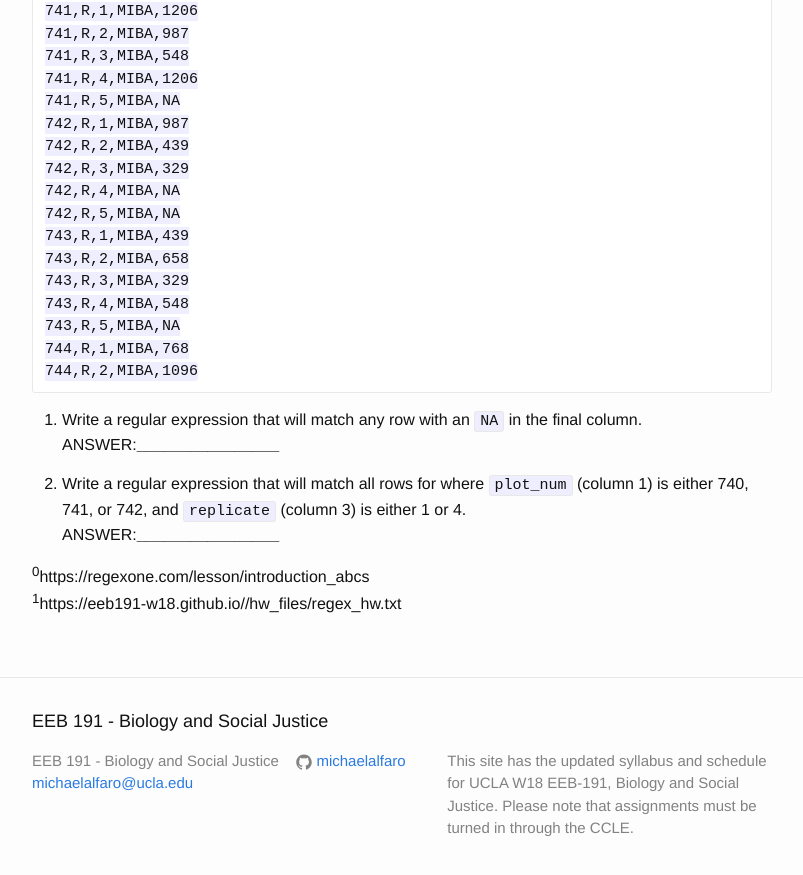
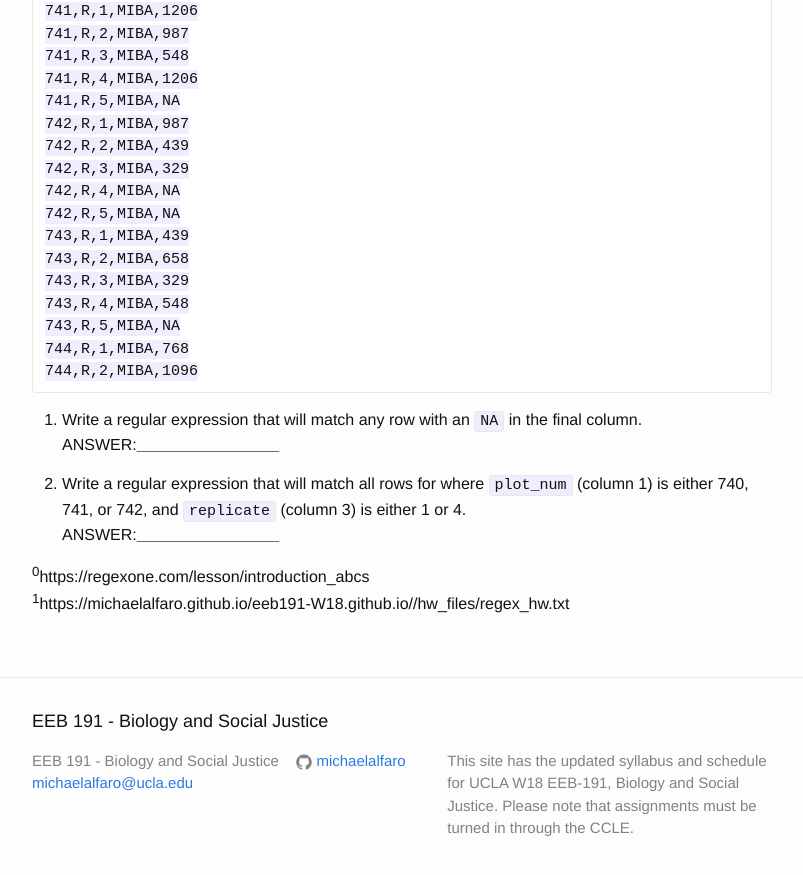
Before and after one commit to michaelalfaro/eeb177-W17.github.io, a Jekyll site: the page built from _posts/2017-01-08-exercise2-regex.markdown, in a window 1280 px wide and 900 px high, scrolled down 2065 px. Shown: the top 875 px of the window, without its empty margins (238-1041 px from the left). Built offline with Jekyll 4.4.1, drawn with Linux system fonts in a browser that asks for light colours.

Commit message:
fizing yaml

```diff
--- a/_config.yml
+++ b/_config.yml
@@ -4,7 +4,7 @@ email: michaelalfaro@ucla.edu
 description: > # this means to ignore newlines until "baseurl:"
   This site has the updated syllabus and schedule for UCLA W18 EEB-191, Biology and Social Justice. Please note that assignments must be turned in through the CCLE.
 baseurl: "" # the subpath of your site, e.g. /blog/
-url: "https://eeb191-w18.github.io/" # the base hostname & protocol for your site
+url: "https://michaelalfaro.github.io/eeb191-W18.github.io/" # the base hostname & protocol for your site
 twitter_username:
 github_username:  michaelalfaro
 exclude: weekly_content, hw_files
```
